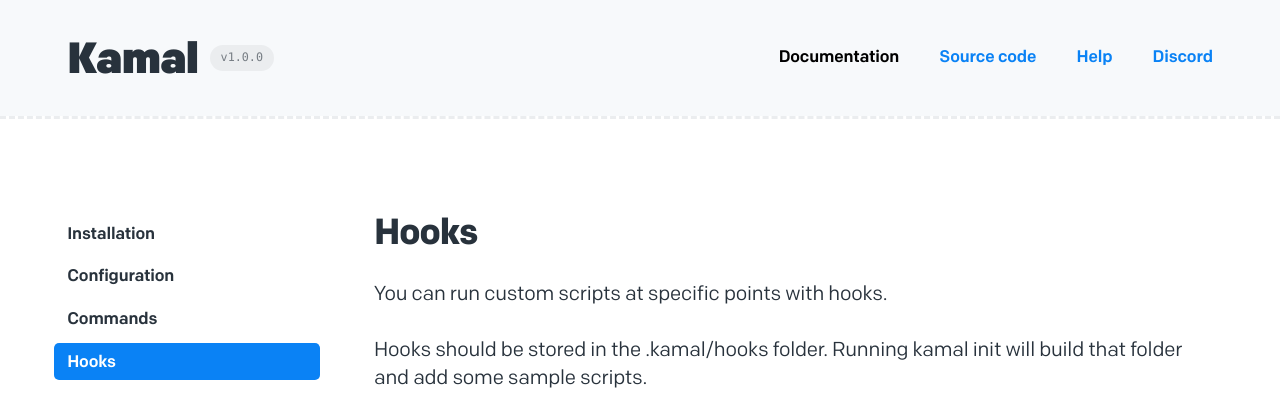
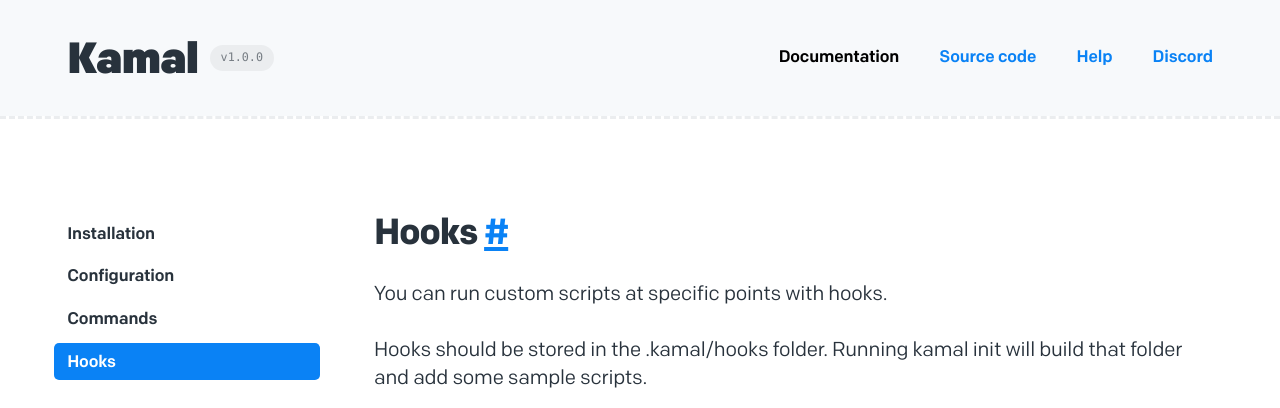
Before and after one commit to basecamp/kamal-site, a Jekyll site: the page built from _docs/hooks.md, in a window 1280 px wide. Shown: the top 408 px of the page. Built offline with Jekyll 4.4.1, drawn with Linux system fonts in a browser that asks for light colours.

Commit message:
Add in Jekyll automatic anchor headings for documentation

```diff
--- /dev/null
+++ b/_includes/anchor_headings.html
@@ -0,0 +1,174 @@
+{% capture headingsWorkspace %}
+  {% comment %}
+    Copyright (c) 2018 Vladimir "allejo" Jimenez
+
+    Permission is hereby granted, free of charge, to any person
+    obtaining a copy of this software and associated documentation
+    files (the "Software"), to deal in the Software without
+    restriction, including without limitation the rights to use,
+    copy, modify, merge, publish, distribute, sublicense, and/or sell
+    copies of the Software, and to permit persons to whom the
+    Software is furnished to do so, subject to the following
+    conditions:
+
+    The above copyright notice and this permission notice shall be
+    included in all copies or substantial portions of the Software.
+
+    THE SOFTWARE IS PROVIDED "AS IS", WITHOUT WARRANTY OF ANY KIND,
+    EXPRESS OR IMPLIED, INCLUDING BUT NOT LIMITED TO THE WARRANTIES
+    OF MERCHANTABILITY, FITNESS FOR A PARTICULAR PURPOSE AND
+    NONINFRINGEMENT. IN NO EVENT SHALL THE AUTHORS OR COPYRIGHT
+    HOLDERS BE LIABLE FOR ANY CLAIM, DAMAGES OR OTHER LIABILITY,
+    WHETHER IN AN ACTION OF CONTRACT, TORT OR OTHERWISE, ARISING
+    FROM, OUT OF OR IN CONNECTION WITH THE SOFTWARE OR THE USE OR
+    OTHER DEALINGS IN THE SOFTWARE.
+  {% endcomment %}
+  {% comment %}
+    Version 1.0.13
+      https://github.com/allejo/jekyll-anchor-headings
+
+    "Be the pull request you wish to see in the world." ~Ben Balter
+
+    Usage:
+      {% include anchor_headings.html html=content anchorBody="#" %}
+
+    Parameters:
+      * html          (string) - the HTML of compiled markdown generated by kramdown in Jekyll
+
+    Optional Parameters:
+      * beforeHeading (bool)   : false  - Set to true if the anchor should be placed _before_ the heading's content
+      * headerAttrs   (string) :  ''    - Any custom HTML attributes that will be added to the heading tag; you may NOT use `id`;
+                                          the `%heading%` and `%html_id%` placeholders are available
+      * anchorAttrs   (string) :  ''    - Any custom HTML attributes that will be added to the `<a>` tag; you may NOT use `href`, `class` or `title`;
+                                          the `%heading%` and `%html_id%` placeholders are available
+      * anchorBody    (string) :  ''    - The content that will be placed inside the anchor; the `%heading%` placeholder is available
+      * anchorClass   (string) :  ''    - The class(es) that will be used for each anchor. Separate multiple classes with a space
+      * anchorTitle   (string) :  ''    - The `title` attribute that will be used for anchors
+      * h_min         (int)    :  1     - The minimum header level to build an anchor for; any header lower than this value will be ignored
+      * h_max         (int)    :  6     - The maximum header level to build an anchor for; any header greater than this value will be ignored
+      * bodyPrefix    (string) :  ''    - Anything that should be inserted inside of the heading tag _before_ its anchor and content
+      * bodySuffix    (string) :  ''    - Anything that should be inserted inside of the heading tag _after_ its anchor and content
+      * generateId    (true)   :  false - Set to true if a header without id should generate an id to use.
+
+    Output:
+      The original HTML with the addition of anchors inside of all of the h1-h6 headings.
+  {% endcomment %}
+
+  {% assign minHeader = include.h_min | default: 1 %}
+  {% assign maxHeader = include.h_max | default: 6 %}
+  {% assign beforeHeading = include.beforeHeading %}
+  {% assign headerAttrs = include.headerAttrs %}
+  {% assign nodes = include.html | split: '<h' %}
+
+  {% capture edited_headings %}{% endcapture %}
+
+  {% for _node in nodes %}
+    {% capture node %}{{ _node | strip }}{% endcapture %}
+
+    {% if node == "" %}
+      {% continue %}
+    {% endif %}
+
+    {% assign nextChar = node | replace: '"', '' | strip | slice: 0, 1 %}
+    {% assign headerLevel = nextChar | times: 1 %}
+
+    <!-- If the level is cast to 0, it means it's not a h1-h6 tag, so let's see if we need to fix it -->
+    {% if headerLevel == 0 %}
+      <!-- Split up the node based on closing angle brackets and get the first one. -->
+      {% assign firstChunk = node | split: '>' | first %}
+
+      <!-- If the first chunk does NOT contain a '<', that means we've broken another HTML tag that starts with 'h' -->
+      {% unless firstChunk contains '<' %}
+        {% capture node %}<h{{ node }}{% endcapture %}
+      {% endunless %}
+
+      {% capture edited_headings %}{{ edited_headings }}{{ node }}{% endcapture %}
+      {% continue %}
+    {% endif %}
+
+    {% capture _closingTag %}</h{{ headerLevel }}>{% endcapture %}
+    {% assign _workspace = node | split: _closingTag %}
+    {% capture _hAttrToStrip %}{{ _workspace[0] | split: '>' | first }}>{% endcapture %}
+    {% assign header = _workspace[0] | replace: _hAttrToStrip, '' %}
+    {% assign escaped_header = header | strip_html | strip %}
+
+    {% assign _classWorkspace = _workspace[0] | split: 'class="' %}
+    {% assign _classWorkspace = _classWorkspace[1] | split: '"' %}
+    {% assign _html_class = _classWorkspace[0] %}
+
+    {% if _html_class contains "no_anchor" %}
+      {% assign skip_anchor = true %}
+    {% else %}
+      {% assign skip_anchor = false %}
+    {% endif %}
+
+    {% assign _idWorkspace = _workspace[0] | split: 'id="' %}
+    {% if _idWorkspace[1] %}
+      {% assign _idWorkspace = _idWorkspace[1] | split: '"' %}
+      {% assign html_id = _idWorkspace[0] %}
+      {% assign h_attrs = headerAttrs %}
+    {% elsif include.generateId %}
+      <!-- If the header did not have an id we create one. -->
+      {% assign html_id = escaped_header | slugify %}
+      {% if html_id == "" %}
+        {% assign html_id = false %}
+      {% endif %}
+      <!-- Append the generated id to other potential header attributes. -->
+      {% capture h_attrs %}{{ headerAttrs }} id="%html_id%"{% endcapture %}
+    {% endif %}
+
+    <!-- Build the anchor to inject for our heading -->
+    {% capture anchor %}{% endcapture %}
+
+    {% if skip_anchor == false and html_id and headerLevel >= minHeader and headerLevel <= maxHeader %}
+      {% if h_attrs %}
+        {% capture _hAttrToStrip %}{{ _hAttrToStrip | split: '>' | first }} {{ h_attrs | strip | replace: '%heading%', escaped_header | replace: '%html_id%', html_id }}>{% endcapture %}
+      {% endif %}
+
+      {% capture anchor %}href="#{{ html_id }}"{% endcapture %}
+
+      {% if include.anchorClass %}
+        {% capture anchor %}{{ anchor }} class="{{ include.anchorClass }}"{% endcapture %}
+      {% endif %}
+
+      {% if include.anchorTitle %}
+        {% capture anchor %}{{ anchor }} title="{{ include.anchorTitle | replace: '%heading%', escaped_header }}"{% endcapture %}
+      {% endif %}
+
+      {% if include.anchorAttrs %}
+        {% capture anchor %}{{ anchor }} {{ include.anchorAttrs | replace: '%heading%', escaped_header | replace: '%html_id%', html_id }}{% endcapture %}
+      {% endif %}
+
+      {% capture anchor %}<a {{ anchor }}>{{ include.anchorBody | replace: '%heading%', escaped_header | default: '' }}</a>{% endcapture %}
+
+      <!-- In order to prevent adding extra space after a heading, we'll let the 'anchor' value contain it -->
+      {% if beforeHeading %}
+        {% capture anchor %}{{ anchor }} {% endcapture %}
+      {% else %}
+        {% capture anchor %} {{ anchor }}{% endcapture %}
+      {% endif %}
+    {% endif %}
+
+    {% capture new_heading %}
+<h{{ _hAttrToStrip }}
+  {{ include.bodyPrefix }}
+  {% if beforeHeading %}
+    {{ anchor }}{{ header }}
+  {% else %}
+    {{ header }}{{ anchor }}
+  {% endif %}
+  {{ include.bodySuffix }}
+</h{{ headerLevel }}>
+    {% endcapture %}
+
+    <!--
+    If we have content after the `</hX>` tag, then we'll want to append that here so we don't lost any content.
+    -->
+    {% assign chunkCount = _workspace | size %}
+    {% if chunkCount > 1 %}
+      {% capture new_heading %}{{ new_heading }}{{ _workspace | last }}{% endcapture %}
+    {% endif %}
+
+    {% capture edited_headings %}{{ edited_headings }}{{ new_heading }}{% endcapture %}
+  {% endfor %}
+{% endcapture %}{% assign headingsWorkspace = '' %}{{ edited_headings | strip }}
--- a/_layouts/docs.html
+++ b/_layouts/docs.html
@@ -64,7 +64,7 @@
           </aside>
           <article>
 
-{{ content }}
+{% include anchor_headings.html html=content anchorBody="#" %}
 
             <nav>
               <a href="{{ docs_prev.url | absolute_url }}" aria-label="{{ docs_prev_title }}">
```
